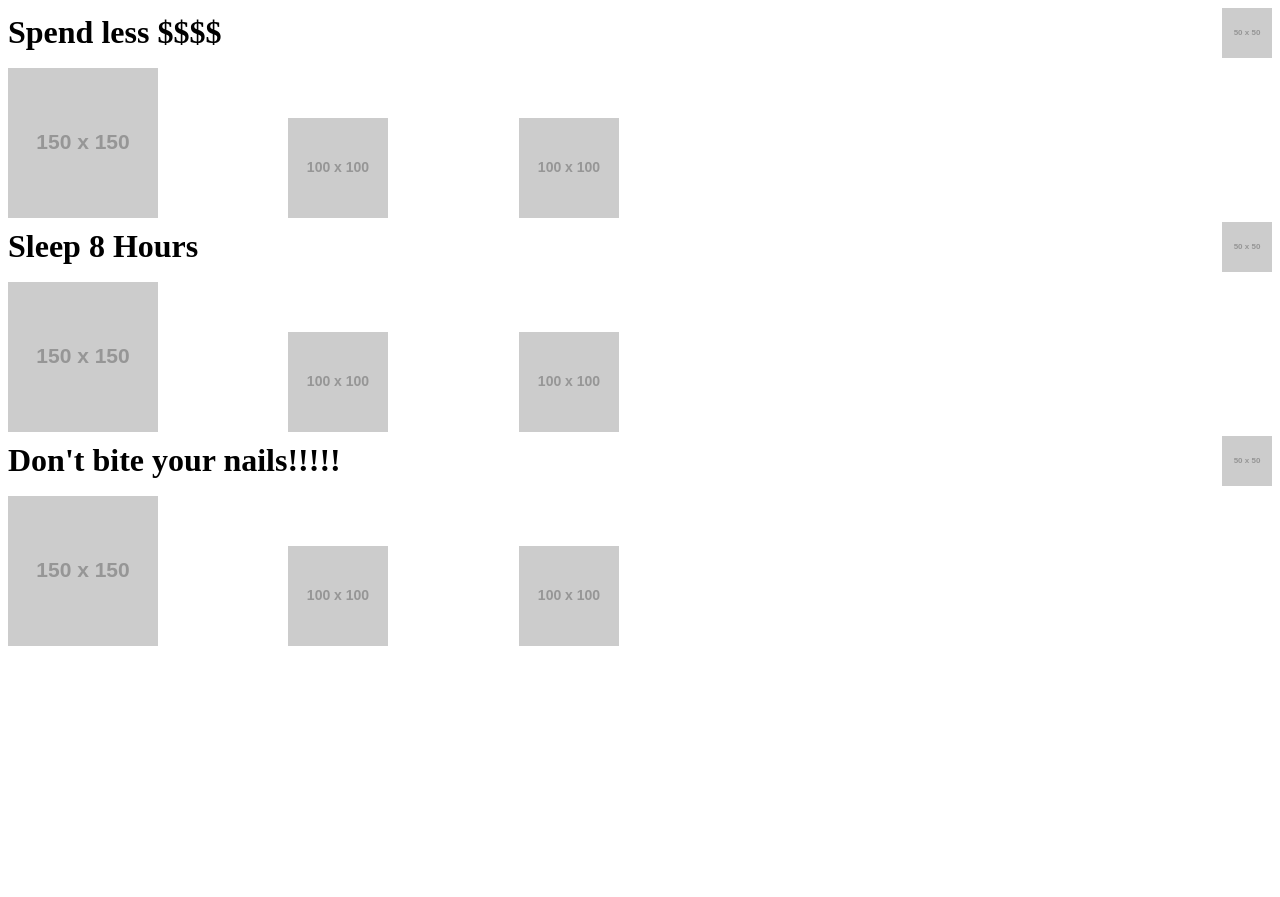
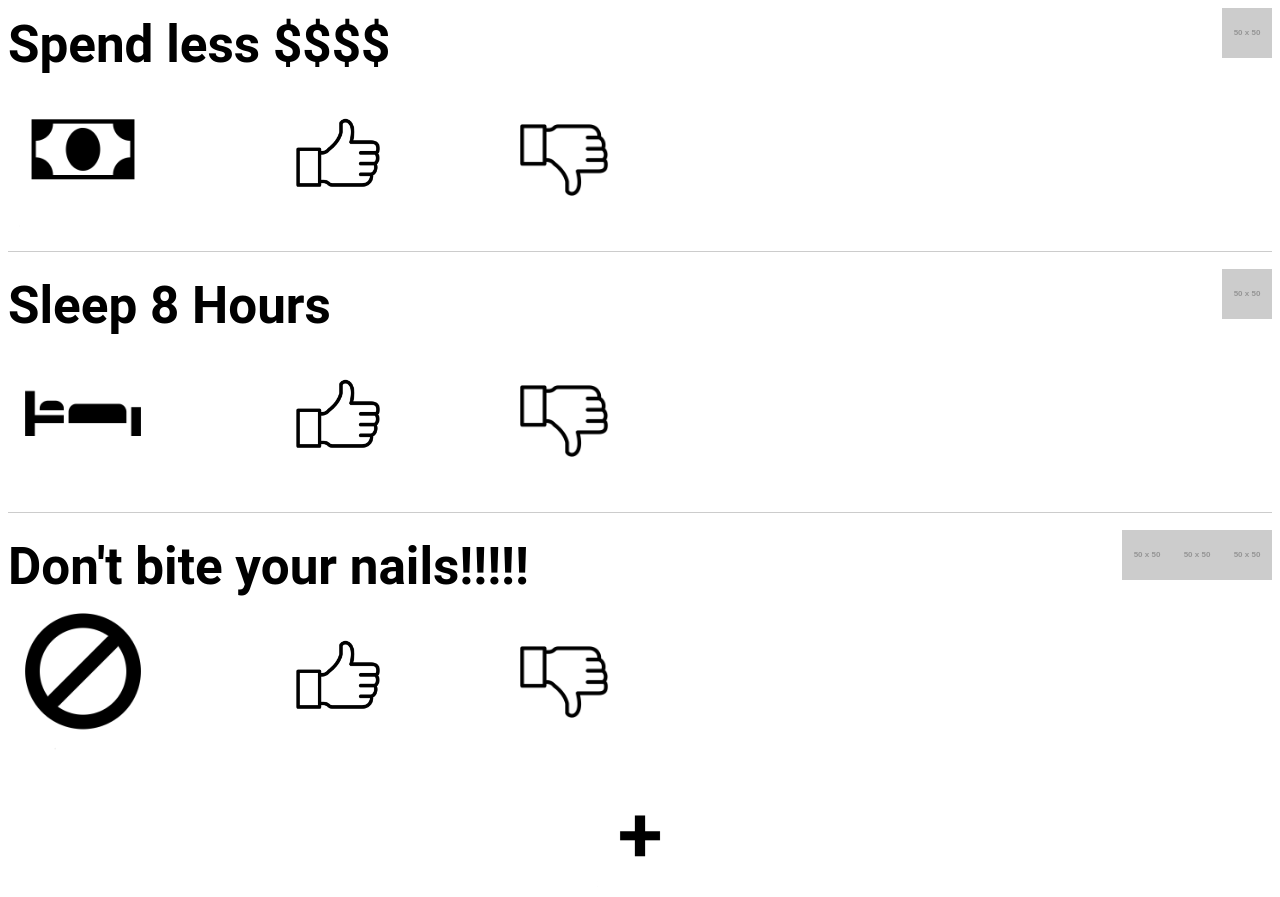
Before and after one commit to nqnliu/nqnliu.github.io, a plain HTML site: page list.html in a window 1280 px wide. Before the commit the page ends 800 px from the top, so only its background shows below. Drawn offline with Linux system fonts and the light colour scheme; placeholder pictures from the web are drawn by us.

Commit message:
added images

```diff
--- a/list.css
+++ b/list.css
@@ -2,15 +2,35 @@
     margin: 0;
     float: left;
     padding-top: 6px;
+    font-size: 4vw;
 }
 
-.habit-container {
-   /* background-color: blue; */
-}
 
 .habit-heading {
     padding-bottom: 10px;
     overflow: hidden;
+    font-family: 'Roboto', sans-serif
+}
+
+hr {
+    display: block;
+    height: 1px;
+    border: 0;
+    border-top: 1px solid #ccc;
+    margin: 1em 0;
+    padding: 0;
+}
+
+.habit-container#first {
+
+}
+
+.habit-container#second {
+
+}
+
+.habit-container#third {
+
 }
 
 .habit-buttons {
@@ -18,14 +38,23 @@
 }
 
 .icon {
+    display: inline-block;
+    vertical-align: middle;
+    height:150px;
 }
 
 .thumbs-up {
+    display: inline-block;
+    vertical-align: middle;
     padding-left: 10%;
+    height: 100px;
 }
 
 .thumbs-down {
+    display: inline-block;
+    vertical-align: middle;
     padding-left: 10%;
+    height: 90px;
 }
 
 .habit-name {
@@ -35,3 +64,9 @@
 .frequency {
     float: right;
 }
+
+.add {
+    display: block;
+    margin: 0 auto;
+    height: 100px;
+}
--- a/list.html
+++ b/list.html
@@ -4,39 +4,48 @@
         <title>Your habits</title>
         <meta charset="utf-8">
         <link rel="stylesheet" type="text/css" href="list.css">
+        <meta name="viewport" content="width=device-width, initial-scale=1">
     </head>
 
     <body>
-        <div class="habit-container">
+        <div class="habit-container" id="first">
             <div class="habit-heading">
                 <h1>Spend less $$$$</h1>
                 <img class="frequency" src="http://placehold.it/50x50">
             </div>
 
-                <img class="icon" src="http://placehold.it/150x150">
-                <img class="thumbs-up" src="http://placehold.it/100x100">
-                <img class="thumbs-down" src="http://placehold.it/100x100">
-
+                <img class="icon" src="img/money.png">
+                <img class="thumbs-up" src="img/thumbs-up.png">
+                <img class="thumbs-down" src="img/thumbs-down.png">
         </div>
+        <hr>
         <div class="habit-container">
-            <div class="habit-heading">
+            <div class="habit-heading" id="second">
                 <h1>Sleep 8 Hours </h1>
                 <img class="frequency" src="http://placehold.it/50x50">
             </div>
 
-            <img class="icon" src="http://placehold.it/150x150">
-            <img class="thumbs-up" src="http://placehold.it/100x100">
-            <img class="thumbs-down" src="http://placehold.it/100x100">
+            <img class="icon" src="img/sleep.png">
+            <img class="thumbs-up" src="img/thumbs-up.png">
+            <img class="thumbs-down" src="img/thumbs-down.png">
         </div>
+        <hr>
         <div class="habit-container">
-            <div class="habit-heading">
+            <div class="habit-heading" id="third">
                 <h1>Don't bite your nails!!!!!</h1>
                 <img class="frequency" src="http://placehold.it/50x50">
+                <img class="frequency" src="http://placehold.it/50x50">
+                <img class="frequency" src="http://placehold.it/50x50">
+
             </div>
 
-            <img class="icon" src="http://placehold.it/150x150">
-            <img class="thumbs-up" src="http://placehold.it/100x100">
-            <img class="thumbs-down" src="http://placehold.it/100x100">
+            <img class="icon" src="img/cancel.png">
+            <img class="thumbs-up" src="img/thumbs-up.png">
+            <img class="thumbs-down" src="img/thumbs-down.png">
         </div>
+
+        <br><br>
+
+        <img class="add" src="img/add.png">
     </body>
 </html>
```
Also changed, not shown: img/add.png (added), img/cancel.png (added), img/money.png (added), img/sleep.png (added), img/thumbs-down.png (added), img/thumbs-up.png (added).
